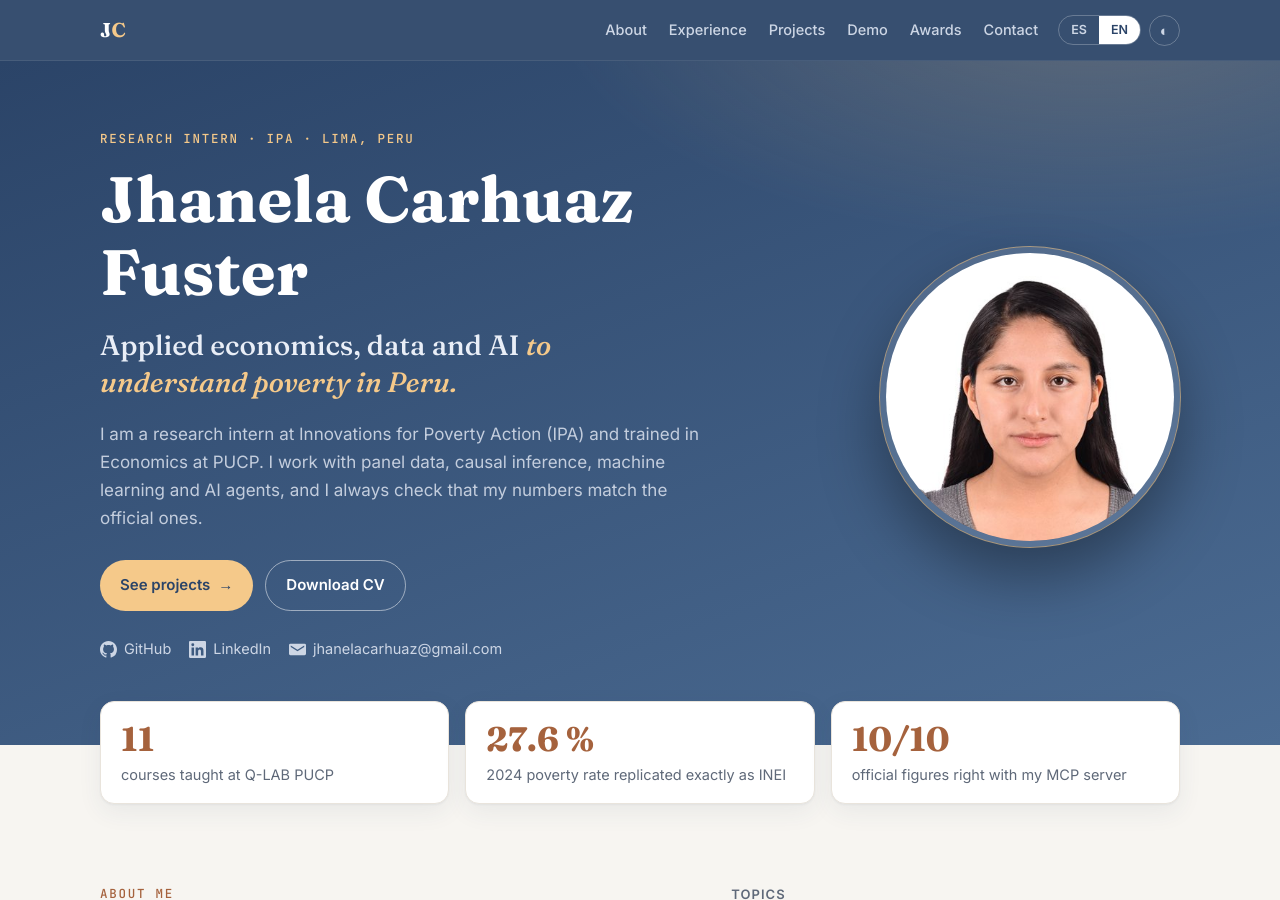
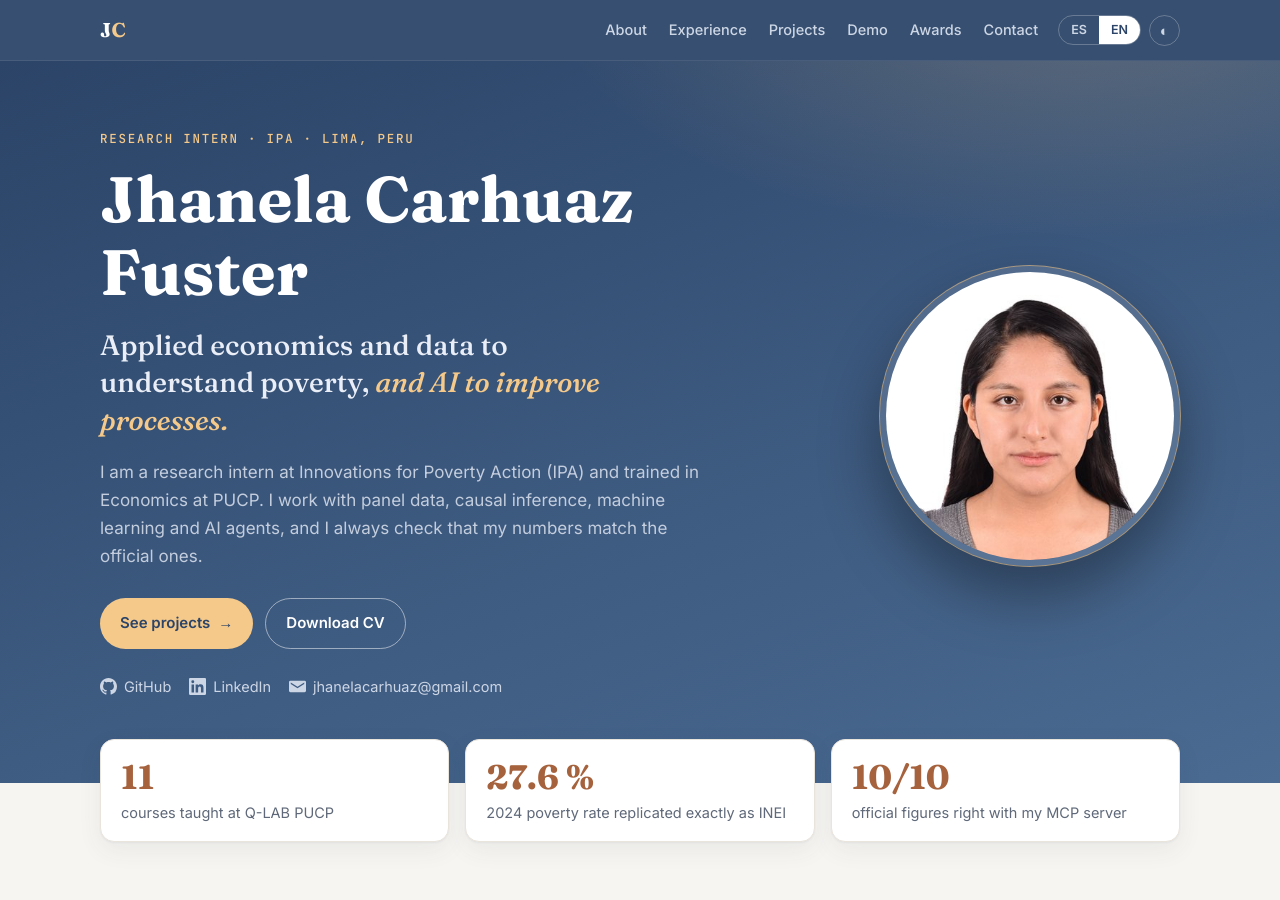
Before and after one commit to Jhane080/Jhane080.github.io, a Jekyll site: the page index.html, which Jekyll copies as it is, in a window 1280 px wide and 900 px high. Built offline with Jekyll 4.4.1, drawn with Linux system fonts in a browser that asks for light colours.

Commit message:
Cambiar la frase de la portada

```diff
--- a/index.html
+++ b/index.html
@@ -4,9 +4,9 @@
   <meta charset="utf-8">
   <meta name="viewport" content="width=device-width, initial-scale=1">
   <title>Jhanela Carhuaz Fuster · Portafolio</title>
-  <meta name="description" content="Economía aplicada, datos e IA para entender la pobreza en el Perú. Research Intern en IPA.">
+  <meta name="description" content="Economía aplicada y datos para entender la pobreza en el Perú, e IA para mejorar procesos. Research Intern en IPA.">
   <meta property="og:title" content="Jhanela Carhuaz Fuster">
-  <meta property="og:description" content="Economía aplicada, datos e IA para entender la pobreza en el Perú.">
+  <meta property="og:description" content="Economía aplicada y datos para entender la pobreza en el Perú, e IA para mejorar procesos.">
   <meta property="og:image" content="https://jhane080.github.io/images/foto.jpg">
   <link rel="icon" href="images/foto.jpg">
   <link rel="preconnect" href="https://fonts.googleapis.com">
@@ -296,8 +296,8 @@
       <div>
         <div class="etiqueta">Research Intern · IPA · Lima, <span class="es">Perú</span><span class="en">Peru</span></div>
         <h1>Jhanela Carhuaz Fuster</h1>
-        <p class="lema es">Economía aplicada, datos e IA <em>para entender la pobreza en el Perú.</em></p>
-        <p class="lema en">Applied economics, data and AI <em>to understand poverty in Peru.</em></p>
+        <p class="lema es">Economía aplicada y datos para entender la pobreza, <em>e IA para mejorar procesos.</em></p>
+        <p class="lema en">Applied economics and data to understand poverty, <em>and AI to improve processes.</em></p>
         <p class="intro es">Soy research intern en Innovations for Poverty Action (IPA) y me formé en Economía en la PUCP. Trabajo con datos de panel, inferencia causal, machine learning y agentes de IA, y siempre compruebo que mis cifras cuadren con las oficiales.</p>
         <p class="intro en">I am a research intern at Innovations for Poverty Action (IPA) and trained in Economics at PUCP. I work with panel data, causal inference, machine learning and AI agents, and I always check that my numbers match the official ones.</p>
         <div class="botones">
```
